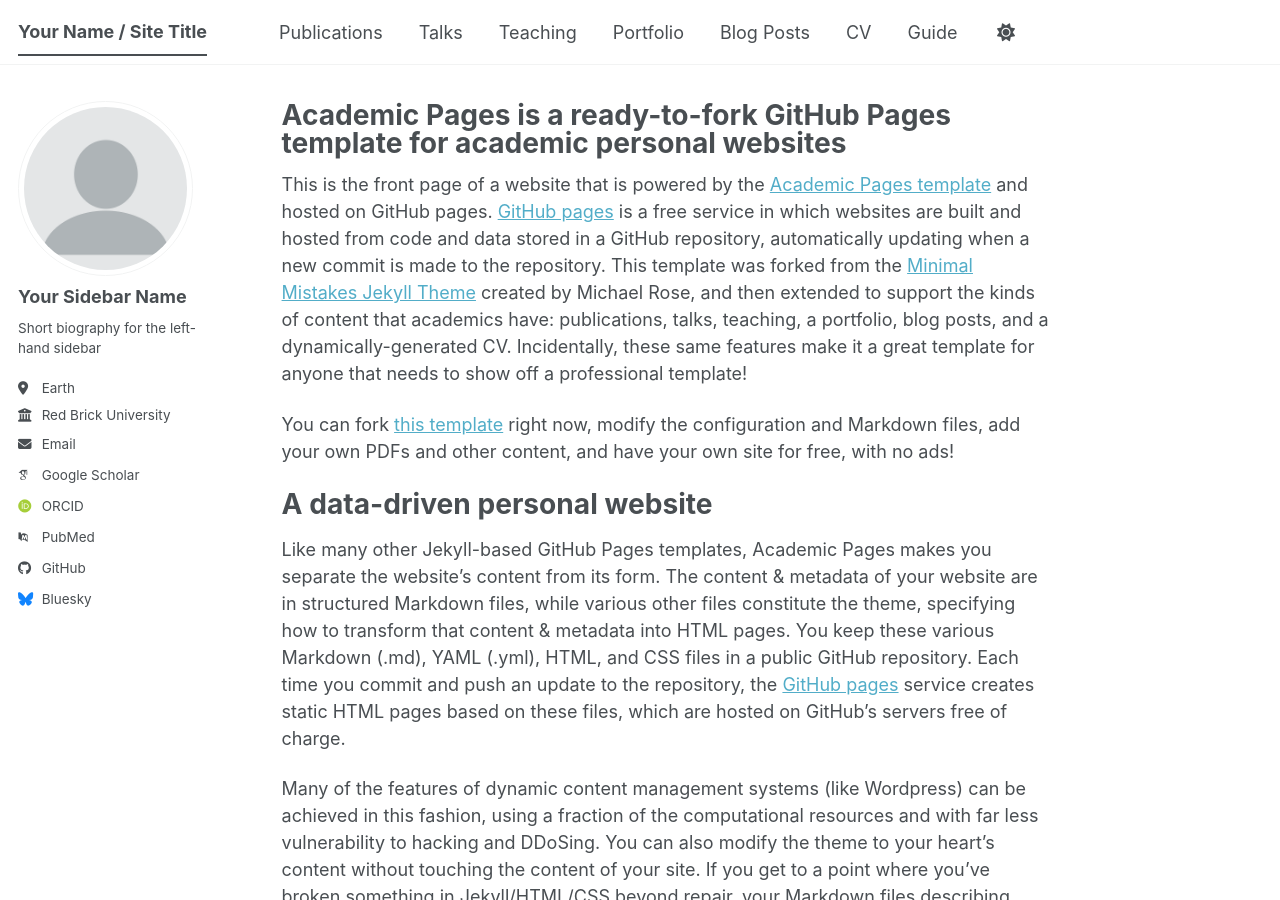
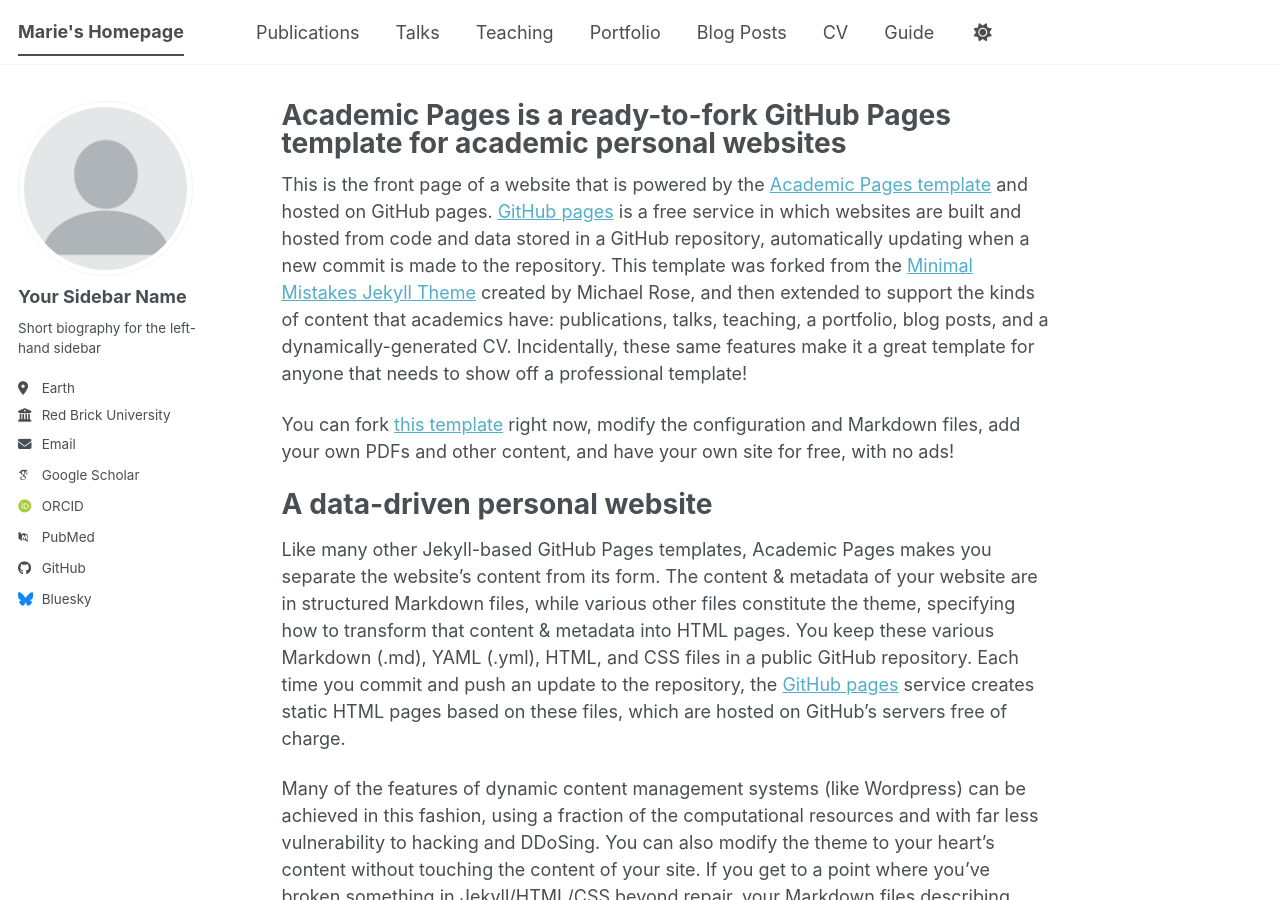
Before and after one commit to appgpk/appgpk.github.io, a Jekyll site: the page built from _pages/about.md, in a window 1280 px wide and 900 px high. Built offline with Jekyll 4.4.1, drawn with Linux system fonts in a browser that asks for light colours; some web fonts are replaced; a script bundle is joined from its source files by our own code; library files that are not in the unit come from our copies.

Commit message:
Update _config.yml

```diff
--- a/_config.yml
+++ b/_config.yml
@@ -9,7 +9,7 @@
 # Basic Site Settings
 locale                   : "en-US"
 site_theme               : "default" # The available themes options are "default", "air", "sunrise", "mint", "dirt" and "contrast"
-title                    : "Your Name / Site Title"
+title                    : "Marie's Homepage"
 title_separator          : "-"
 name                     : &name "Your Name"
 description              : &description "Your Name's academic portfolio"   # Update this with a general description of your site, this is the default if not overridden by a page
```
